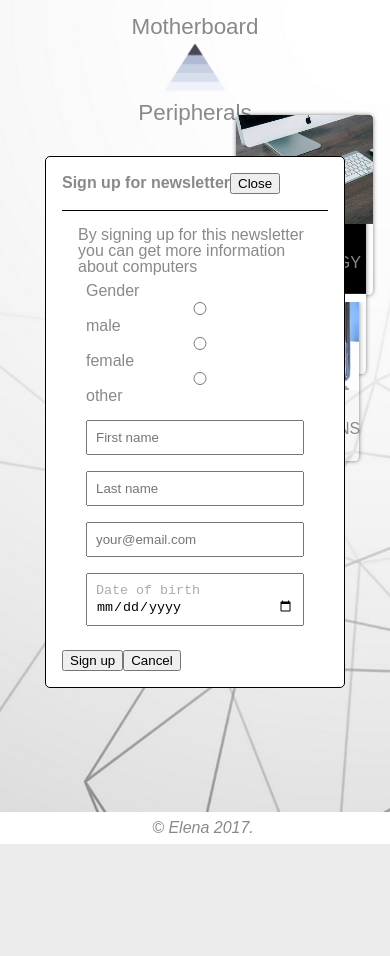
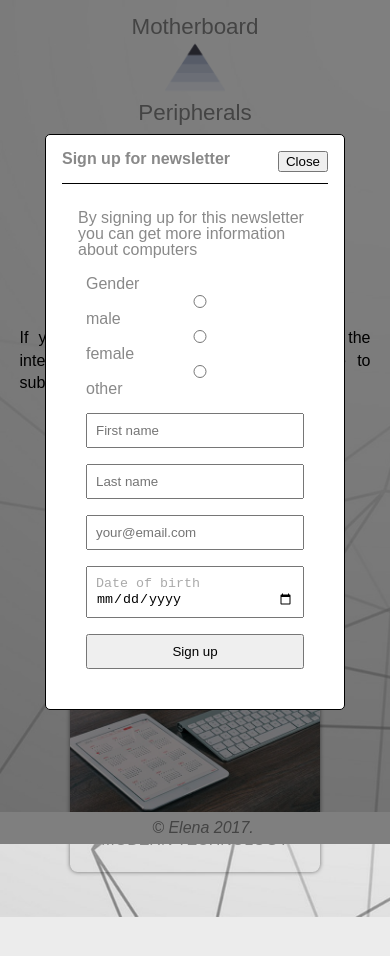
Before and after one commit to elena-g-popa/MM4, a plain HTML site: page index.html in a window 390 px wide. Both pictures are taken after a click on the button "Sign up". Shown: the top 956 px of the page. Drawn offline with nearby package versions, Linux system fonts and the light colour scheme.

Commit message:
changes on dialog and media queries

```diff
--- a/css/styles-tech.css
+++ b/css/styles-tech.css
@@ -76,13 +76,52 @@ nav ul li a:hover, nav ul li a:active{
 }
 
 .mainHeaders .newsletter p{
-	padding-top: 3rem;
+	padding: 3rem 0 2rem 0;
 	width: 100%;
 	font-size: 1rem;
 	letter-spacing: 0;
+	line-height: 1.4rem;
 	text-align: justify;
 }
+/*styling for the cards*/
 
+.cardsContainer {
+	width: 35%;
+	padding-top: 10rem;
+	margin-bottom: 2rem;
+	margin-left: 5rem;
+}
+
+.cardsContainer .card{
+	width: 80%;
+	box-shadow: 0px 0px 4px rgba(0, 0, 0, 0.5);
+	border-radius: 3%;
+	margin: 0 auto;
+
+}
+
+.cardsContainer .card:nth-of-type(2){
+	width:90%;
+	margin: -70% auto 0 auto;
+}
+
+.cardsContainer .card:nth-of-type(3){
+	width:100%;
+	margin: -70% auto 0 auto;
+}
+
+.cardsContainer .card img{
+	width: 100%;
+}
+
+.cardsContainer .card p {
+	text-transform: uppercase;
+	text-align: center;
+	margin: 0.8rem;
+	padding-bottom: 1.5rem;
+}
+
+/*styling for the dialog box*/
 /*styling for the dialog box*/
 .ui-dialog {
 	background-color: white;
@@ -100,65 +139,79 @@ nav ul li a:hover, nav ul li a:active{
 	box-sizing: border-box;
 }
 
-#dialog-form {
+#dialogForm {
 	padding: 1rem;
 	box-sizing: border-box;
 }
 
-#dialog-form form div, #dialog-form form div input {
+#dialogForm form div, #dialogForm form div input {
 	padding: 0.5rem;
 	min-width: 100%;
 	box-sizing: border-box;
 }
 
-#dialog-form form input[type="date"]:before {
+#dialogForm form input[type="date"]:before {
     content: attr(placeholder) !important;
     color: #aaa;
     margin-right: 0.5em;
 }
 
-#dialog-form form input[type="date"]:focus:before,
-#dialog-form form input[type="date"]:valid:before {
+#dialogForm form input[type="date"]:focus:before,
+#dialogForm form input[type="date"]:valid:before {
 	content: "";
 }
 
-
-/*styling for the cards*/
-
-.cardsContainer {
-	width: 35vw;
-	padding-right: 5rem;
-	padding-top: 10rem;
-	margin-bottom: 2rem;
+#dialogForm .tips {
+	margin: 10px 0;
 }
 
-.cardsContainer .card{
-	width: 80%;
-	box-shadow: 0px 0px 4px rgba(0, 0, 0, 0.5);
-	border-radius: 3%;
-	margin: 0 auto;
-
+#dialogForm .formErrors {
+	color: red;
+	margin: 10px 0;
 }
 
-.cardsContainer .card:nth-of-type(2){
-	width:90%;
-	margin: -17rem auto 0 auto;
+.ui-dialog  {
+	z-index: 10;
 }
 
-.cardsContainer .card:nth-of-type(3){
-	width:100%;
-	margin: -17rem auto 0 auto;
+.ui-state-error {
+	border-color: red;
 }
 
-.cardsContainer .card img{
-	width: 100%;
+.ui-state-success {
+	border-color: green;
 }
 
-.cardsContainer .card p {
-	text-transform: uppercase;
-	text-align: center;
-	margin: 0.8rem;
-	padding-bottom: 1.5rem;
+.ui-dialog-titlebar-close {
+	float: right;
+}
+
+.ui-widget-overlay {
+	position: fixed; /* Sit on top of the page content */
+    width: 100%; /* Full width (cover the whole page) */
+    height: 100%; /* Full height (cover the whole page) */
+    top: 0;
+    left: 0;
+    right: 0;
+    bottom: 0;
+    background-color: rgba(0,0,0,0.5); /* Black background with opacity */
+    z-index: 2; /* Specify a stack order in case you're using a different order for other elements */
+    cursor: pointer; /* Add a pointer on hover */
+}
+
+#signUp {
+	color: #22acdd;
+	padding: 0.5rem 2rem;
+	background-color: rgba(255, 255, 255, 0.1);
+	border: 1px solid rgba(0, 0, 0, 0.4);
+	border-radius: 15px;
+	box-shadow: 0 0 5px 0 rgba(255, 255, 255, 0.1);
+	cursor: pointer;
+}
+
+#signUp:hover{
+	color: white;
+	background-color: #22acdd;
 }
 
 /*styling for the footer*/
@@ -282,15 +335,44 @@ footer{
 /* styling for mobile view */
 
 @media screen and (max-width: 560px) {
-	/*styling for the motherboard page*/
+	/*styling for the homepage*/
 
-	.wrapperMb {
+	nav {
 		width: 100vw;
 	}
 
-	.mbDesc{
-		width: 90%;
+	nav ul li {
+		display: block;
 	}
 
+	.flex-container{
+		flex-direction: column;
+	}
+
+	.mainHeaders {
+		width: 90vw;
+		margin: 3rem auto 0 auto;
+	}
+
+	.cardsContainer {
+		width: 80vw;
+		margin: 0 auto 2rem auto;
+		padding-top: 3rem;
+	}
+
+	.cardsContainer .card:nth-of-type(1){
+		width: 60%;
+
+	}
+
+	.cardsContainer .card:nth-of-type(2){
+		margin: -60% auto 0 auto;
+		width: 70%;
+	}
+
+	.cardsContainer .card:nth-of-type(3){
+		margin: -60% auto 0 auto;
+		width: 80%;
+	}
 
 }
--- a/index.html
+++ b/index.html
@@ -20,13 +20,13 @@
 
 		<div class="flex-container">
 
-		<div class="mainHeaders flex-item">
+		<div class="mainHeaders">
 			<h1>Computer 101</h1>
 			<p>Technology explained</p>
 
 			<div class="newsletter">
 				<p>If you would like to find out more about the interesting world of computers make sure to subscribe to our newsletter!</p>
-				<button id="sign-up">Sign up</button>
+				<button id="signUp">Sign up</button>
 			</div>
 		</div>
 
@@ -34,7 +34,7 @@
 
 
 		<!-- descriptive cards-->
-		<div class="cardsContainer flex-item">
+		<div class="cardsContainer">
 
 			<div class="card">
 				<img src="images/newtonC.jpg" alt="">
@@ -54,28 +54,22 @@
 
 
 		<!-- newsletter pop-up for subscription-->
-		<div id="dialog-form" title="Sign up for newsletter">
-		<p class="validateTips">By signing up for this newsletter you can get more information about computers</p>
-
-
+		<div id="dialogForm" title="Sign up for newsletter">
+		<p class="tips">By signing up for this newsletter you can get more information about computers</p>
+		<p class="formErrors"></p>
 		<form>
 			<fieldset>
 				<div>
 					<label for="gender">Gender</label><br />
 					<input type="radio" name="gender" id="gender" value="male" class="text ui-widget-content ui-corner-all"> male
-
 					<input type="radio" name="gender" id="gender" value="female" class="text ui-widget-content ui-corner-all"> female
-
-
 					<input type="radio" name="gender" id="gender" value="other" class="text ui-widget-content ui-corner-all"> other
-
-
 				</div>
 				<div>
-					<input type="text" name="first-name" id="first-name" value="" placeholder="First name" class="text ui-widget-content ui-corner-all">
+					<input type="text" name="first-name" id="firstName" value="" placeholder="First name" class="text ui-widget-content ui-corner-all">
 				</div>
 				<div>
-					<input type="text" name="last-name" id="last-name" value=""  placeholder="Last name" class="text ui-widget-content ui-corner-all">
+					<input type="text" name="last-name" id="lastName" value=""  placeholder="Last name" class="text ui-widget-content ui-corner-all">
 				</div>
 				<div>
 					<input type="email" name="email" id="email" value=""  placeholder="your@email.com" class="text ui-widget-content ui-corner-all">
@@ -84,9 +78,11 @@
 					<input type="date" name="birthdate" id="birthdate" value="" placeholder="Date of birth" class="text ui-widget-content ui-corner-all">
 				</div>
 			</fieldset>
+			<div>
+				<input type="submit" value="Sign up" class="formSignUp" />
+			</div>
 		</form>
-
-		</div><!--end of #dialog-form-->
+	</div><!--end of #dialog-form-->
 	</div><!--end of .flex-container -->
 
 		<!-- footer-->
--- a/js/jsHp.js
+++ b/js/jsHp.js
@@ -7,29 +7,143 @@ $(document).ready(function(){
 	$(".card:nth-of-type(3)").delay(5000).fadeIn(1000);
 
 	var dialog, form;
-
-
-
-	dialog = $( "#dialog-form" ).dialog({
+	// Use JQuery UI to generate a dialog form behaviour
+	dialog = $( "#dialogForm" ).dialog({
 		autoOpen: false,
 		fluid: true,
 		modal: true,
-		buttons: {
-			"Sign up": function () {},
-			Cancel: function() {
-				dialog.dialog( "close" );
-			}
-      	},
 		close: function() {
         	form[ 0 ].reset();
       	}
     });
 
+	/**
+	*
+	* Check if the length of the input is between 4 and 512 characters
+	*
+	* @returns boolean
+	*
+	**/
+	function checkLength(input) {
+		var regex =/^[a-zA-Z\s]{4,512}$/;
+		if (!regex.test(input.val())) {
+			addErrorMessage( input,  "Length of '" + input.attr('placeholder') + "' must be between 4 and 512." );
+			return false;
+	  	} else {
+			addSuccess(input);
+		}
+		return true;
+    }
+
+	/**
+	*
+	* Check if the email has the right format
+	*
+	* @returns boolean
+	*
+	**/
+	function checkEmail(input) {
+		var regex = /^([a-zA-Z0-9_.+-])+\@(([a-zA-Z0-9-])+\.)+([a-zA-Z0-9]{2,4})+$/;
+		if (!regex.test(input.val())) {
+  		  	addErrorMessage( input, "Email is not valid." );
+			return false;
+		} else {
+			addSuccess(input);
+		}
+		return true;
+	}
+
+	/**
+	*
+	* Check if the birthdate is the right format
+	*
+	* @returns boolean
+	*
+	**/
+	function checkBirthday(input) {
+		var replacement = input.val().replace('/','0');
+		// Check if all the characters in the input are digits
+   		var check = /^[0-9]+$/;
+		if(!check.test(replacement)) {
+  		  	addErrorMessage( input, "Birthdate is not valid." );
+			return false;
+		} else {
+			addSuccess(input);
+		}
+		return true;
+	}
+
+	/**
+	*
+	* Add error messages for form validation
+	*
+	**/
+	function addErrorMessage(input, message) {
+		// Remove success class if previouslly was filled correctly
+		input.removeClass( "ui-state-success" );
+		input.addClass( "ui-state-error" );
+		var errorMessage = $("<p></p>").text(message);
+		$(".formErrors").append(errorMessage);
+	}
+
+	function addSuccess(input) {
+		input.removeClass( "ui-state-error" );
+		input.addClass( "ui-state-success" );
+	}
+
+	/**
+	*
+	* Remove all error messages
+	*
+	**/
+	function removeErrorMessages() {
+		$(".formErrors").html('');
+	}
+
+	function sendEmail() {
+		// Remove previous error messages
+		removeErrorMessages();
+
+		var valid = true;
+		var firstName = $("#firstName");
+		var lastName = $("#lastName");
+		var email = $("#email");
+		var birthdate = $("#birthdate");
+
+
+		/**
+		*
+		* Check if the length of the first name is correct
+		* Check if the length of the last name is correct
+		* Check if the email has the right format
+		* Check if the birthdate is valid
+		*
+		* In case one returns false you want to check further in order to
+		* display all the error messages at once
+		*
+		**/
+		valid = checkLength(firstName);
+		valid = checkLength(lastName) && valid;
+		valid = checkEmail(email) && valid;
+		valid = checkBirthday(birthdate) && valid;
+
+		// Save data in JSON format if form is valid
+		if (valid) {
+			contactData = {firstname: firstName.val(), lastname: lastName.val(), email: email.val(), birthdate: birthdate.val()};
+			console.log(contactData);
+		}
+
+		return valid;
+	}
+
+	// On submit prevent default behaviour and validate form before sending data further
 	form = dialog.find( "form" ).on( "submit", function( event ) {
       event.preventDefault();
+	  sendEmail();
     });
 
-	$( "#sign-up" ).button().on( "click", function() {
-      dialog.dialog( "open" );
+	// Open dialog box
+	$( "#signUp" ).button().on( "click", function() {
+      dialog.dialog( "open" ).next(".ui-widget-overlay");
     });
 });
```
